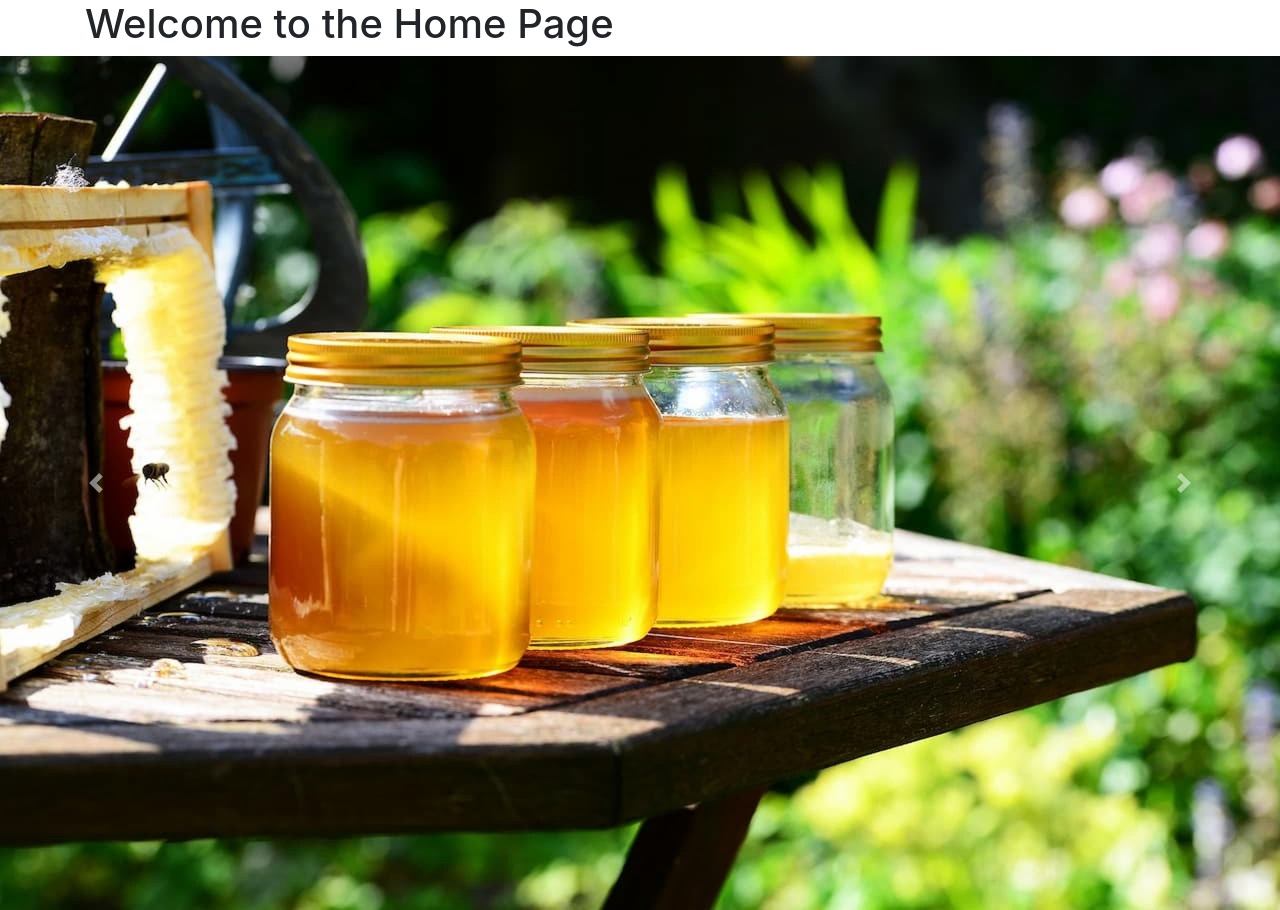
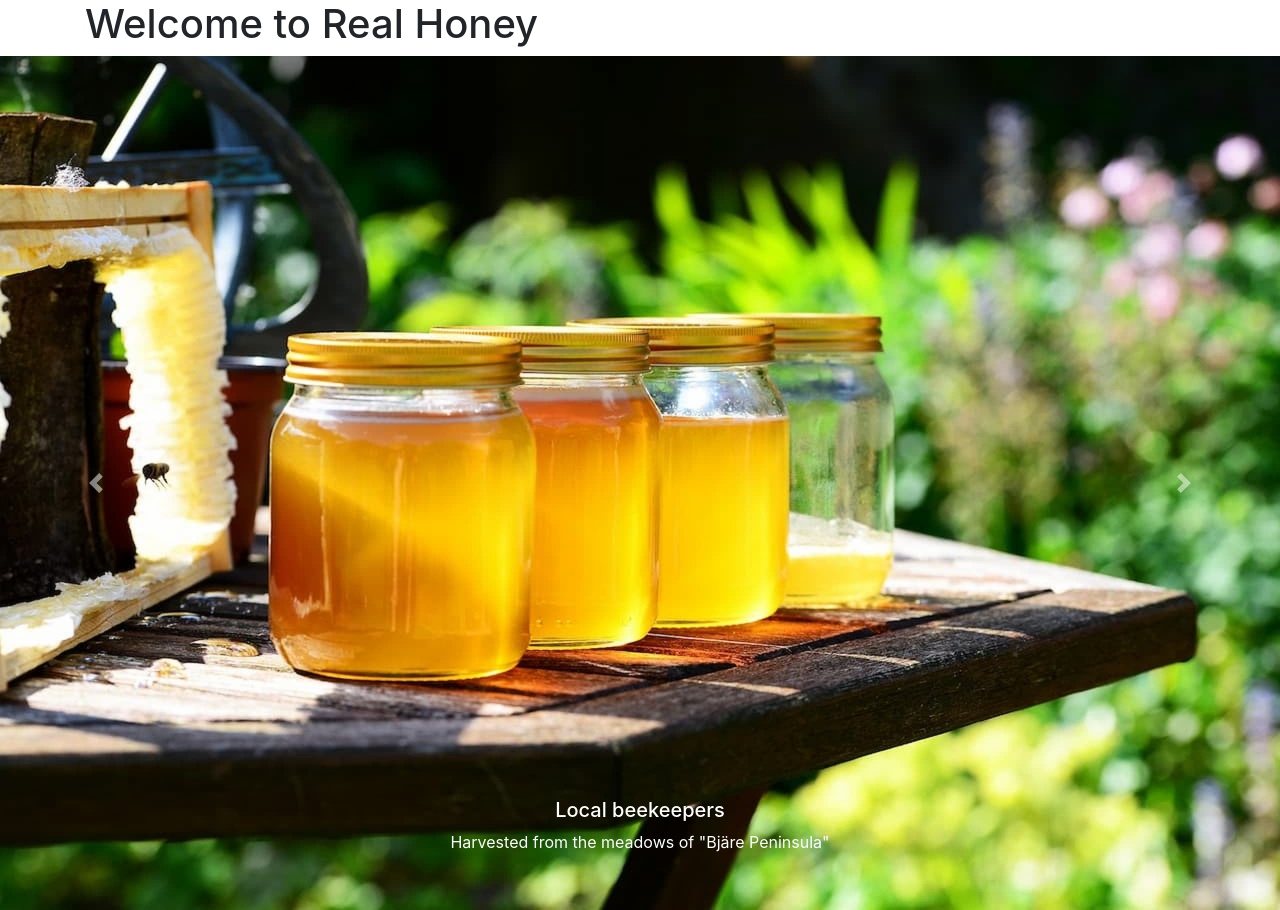
Before and after one commit to Quetzaly88/PP5-Real_Honey, a Django app: template home/templates/home/index.html in a window 1280 px wide. Shown: the part 56-966 px from the top of the page. Run offline with Django 3.2, Linux system fonts and the light colour scheme; the template is opened without the code that fills it, so the values that code supplies are empty; some libraries are stand-ins or nearby versions; some web fonts are replaced.

```diff
--- a/home/templates/home/index.html
+++ b/home/templates/home/index.html
@@ -6,7 +6,7 @@
 <div class="container">
   <div class="row">
     <div class="col-md-12">
-          <h1>Welcome to the Home Page</h1>
+      <h1>Welcome to Real Honey</h1>
     </div>
   </div>
 </div>
@@ -14,16 +14,31 @@
 <!-- Hero section from bootstrap with controls-->
 <div id="carouselExampleControls" class="carousel slide" data-ride="carousel">
   <div class="carousel-inner">
+
     <div class="carousel-item active">
       <img class="d-block w-100" src="{% static 'images/slide2.jpg' %}" alt="first slide">
+      <div class="carousel-caption d-none d-md-block">
+        <h5>Local beekeepers</h5>
+        <p>Harvested from the meadows of "Bjäre Peninsula"</p>
       </div>
+    </div>
+
     <div class="carousel-item">
-        <img class="d-block w-100" src="{% static 'images/slide2.jpg' %}" alt="Second slide">
+      <img class="d-block w-100" src="{% static 'images/slide1.jpg' %}" alt="first slide">
+      <div class="carousel-caption d-none d-md-block">
+        <h5>Unaltered and pure produce</h5>
+        <p>Envased directly after recolection</p>
       </div>
+    </div>
+
     <div class="carousel-item">
       <img class="d-block w-100" src="{% static 'images/slide3.jpg' %}" alt="Third slide">
+      <div class="carousel-caption d-none d-md-block">
+        <h5>Blomming in different seasons</h5>
+        <p>Variety of plant species, providing a rich diet to the bees</p>
       </div>
     </div>
+
     <a class="carousel-control-prev" href="#carouselExampleControls" role="button" data-slide="prev">
       <span class="carousel-control-prev-icon" aria-hidden="true"></span>
       <span class="sr-only">Previous</span>
--- a/home/views.py
+++ b/home/views.py
@@ -2,4 +2,4 @@ from django.shortcuts import render
 
 # Create your views here.
 def index(request):
-    return render(request, 'home/index.html')
+    return render(request, 'home_page/index.html')
```
Also changed, not shown: static/images/slide1.jpg. Lines whose indentation alone changed are shown as unchanged.
